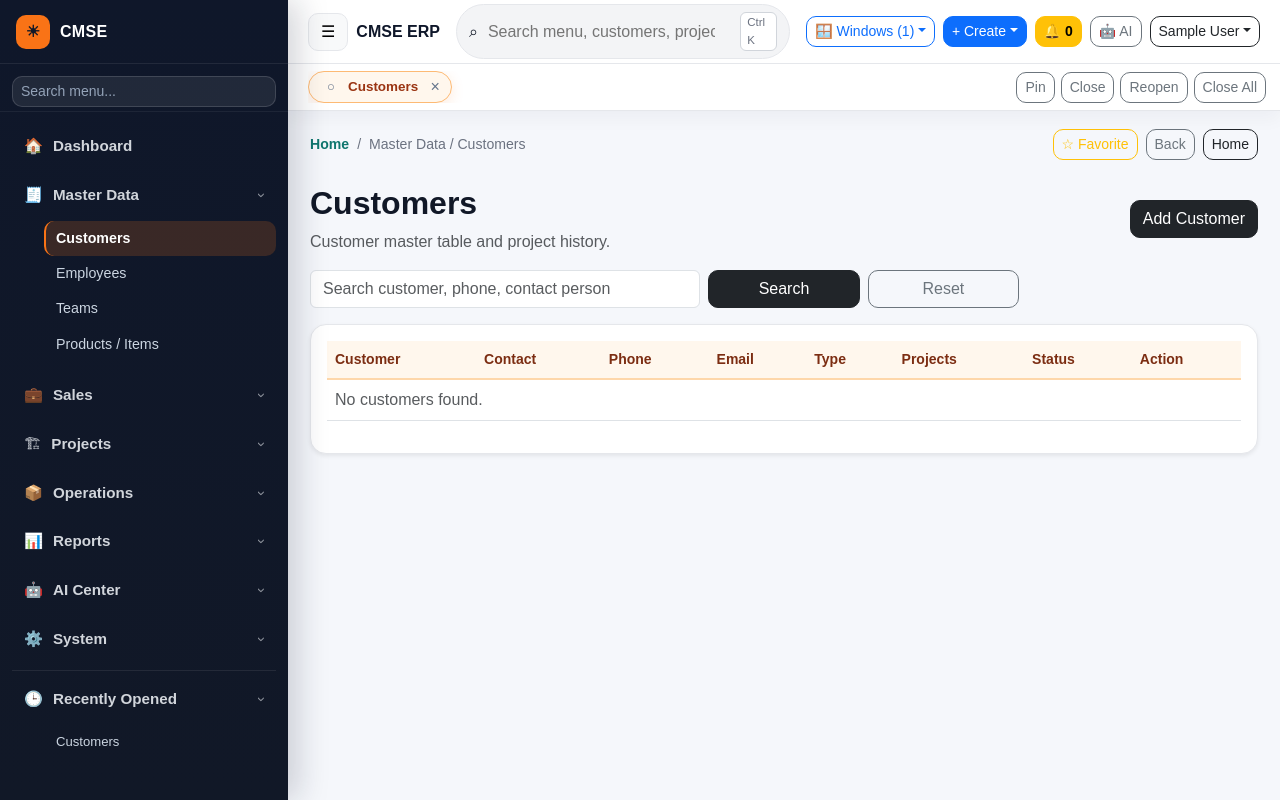
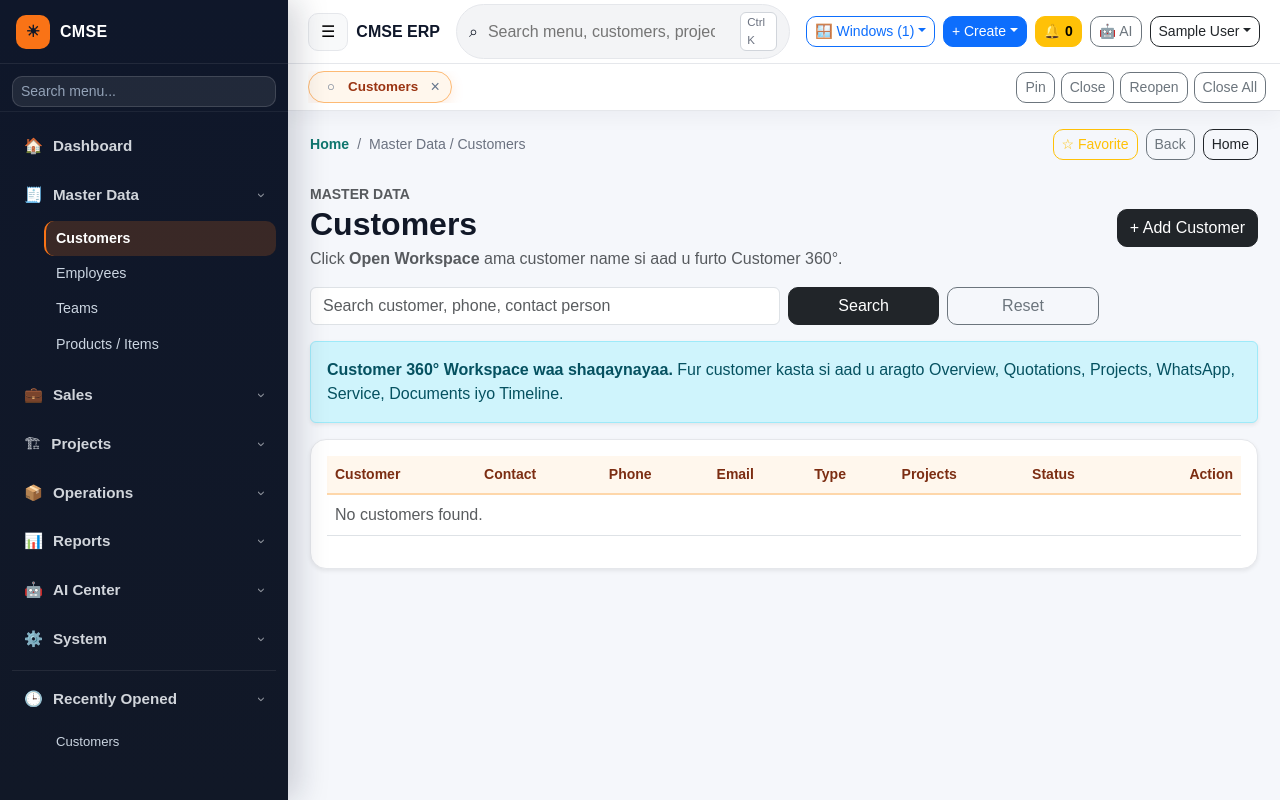
Before and after one commit to KhadarMF/CMSE2, a Flask app: page /master/customers in a window 1280 px wide. Run offline with Flask 3, Linux system fonts and the light colour scheme; the visitor is signed in with stand-in values (Sample User, id 1); data that the repository does not hold is empty; some libraries are stand-ins or nearby versions.

```diff
--- a/app/routes/master_routes.py
+++ b/app/routes/master_routes.py
@@ -5,7 +5,8 @@ from flask_login import login_required, current_user
 from app import db
 from app.models import (
     Customer, Employee, Team, TeamMember, Project, ProjectTeamAssignment,
-    ProjectEmployeeAssignment, Branch, Department, User,
+    ProjectEmployeeAssignment, Branch, Department, User, SalesInquiry,
+    SalesQuotation, SupportTicket, WarrantyRegistration, WhatsAppMessage, Document,
     EMPLOYEE_STATUSES, EMPLOYEE_TYPES, TEAM_STATUSES, PROJECT_WORK_STATUSES
 )
 from app.permissions import can_manage_users, can_create_project
@@ -39,6 +40,80 @@ def customers():
     customers = query.order_by(Customer.customer_name.asc()).all()
     return render_template("master/customers.html", customers=customers, q=q)
 
+
+
+def _phone_suffix(phone):
+    digits = ''.join(ch for ch in (phone or '') if ch.isdigit())
+    return digits[-7:] if len(digits) >= 7 else digits
+
+def _customer_360_context(customer):
+    name = customer.customer_name
+    phone_suffix = _phone_suffix(customer.phone)
+
+    projects = Project.query.filter(Project.customer_name.ilike(name)).order_by(Project.created_at.desc()).limit(50).all()
+    inquiries = SalesInquiry.query.filter(
+        (SalesInquiry.customer_id == customer.id) | (SalesInquiry.customer_name.ilike(name))
+    ).order_by(SalesInquiry.created_at.desc()).limit(20).all()
+    quotations = SalesQuotation.query.filter(SalesQuotation.customer_name.ilike(name)).order_by(SalesQuotation.created_at.desc()).limit(50).all()
+    tickets = SupportTicket.query.filter(
+        (SupportTicket.customer_id == customer.id) | (SupportTicket.customer_name.ilike(name))
+    ).order_by(SupportTicket.created_at.desc()).limit(20).all()
+    warranties = WarrantyRegistration.query.filter(
+        (WarrantyRegistration.customer_id == customer.id) | (WarrantyRegistration.customer_name.ilike(name))
+    ).order_by(WarrantyRegistration.created_at.desc()).limit(20).all()
+
+    whatsapp_query = WhatsAppMessage.query
+    if phone_suffix:
+        whatsapp_query = whatsapp_query.filter(WhatsAppMessage.phone_number.contains(phone_suffix))
+    else:
+        whatsapp_query = whatsapp_query.filter(WhatsAppMessage.recipient_name.ilike(name))
+    whatsapp_messages = whatsapp_query.order_by(WhatsAppMessage.created_at.desc()).limit(30).all()
+
+    project_ids = [p.id for p in projects]
+    documents = Document.query.filter(Document.project_id.in_(project_ids)).order_by(Document.upload_date.desc()).limit(20).all() if project_ids else []
+
+    total_quotation_value = sum(float(getattr(q, 'total_amount', 0) or 0) for q in quotations)
+    open_quotations = [q for q in quotations if (q.status or '').lower() not in ['rejected', 'expired', 'converted to project']]
+    open_projects = [p for p in projects if (p.status or '').lower() not in ['completed', 'cancelled', 'closed']]
+    open_tickets = [t for t in tickets if (t.status or '').lower() not in ['resolved', 'closed', 'cancelled']]
+    active_warranties = [w for w in warranties if (w.status or '').lower() == 'active']
+
+    timeline = []
+    def add_timeline(label, title, when, url=None, status=None):
+        if when:
+            timeline.append({'label': label, 'title': title, 'when': when, 'url': url, 'status': status})
+    for q in quotations[:8]:
+        add_timeline('Quotation', f'{q.ref_no} - {q.project_type or "Quotation"}', q.created_at, url_for('sales.quotation_detail', quotation_id=q.id), q.status)
+    for p in projects[:8]:
+        add_timeline('Project', p.project_name, p.created_at, url_for('projects.detail', project_id=p.id), p.status)
+    for i in inquiries[:8]:
+        add_timeline('Inquiry', f'{i.ref_no} - {i.project_type or "Inquiry"}', i.created_at, url_for('sales.inquiry_detail', inquiry_id=i.id), i.status)
+    for t in tickets[:8]:
+        add_timeline('Service', f'{t.ref_no} - {t.issue_category or "Ticket"}', t.created_at, url_for('support.ticket_detail', ticket_id=t.id), t.status)
+    for m in whatsapp_messages[:8]:
+        add_timeline('WhatsApp', (m.message_body or m.template_name or 'WhatsApp message')[:80], m.created_at, None, m.status)
+    timeline = sorted(timeline, key=lambda x: x['when'], reverse=True)[:20]
+
+    return {
+        'projects': projects, 'inquiries': inquiries, 'quotations': quotations,
+        'tickets': tickets, 'warranties': warranties, 'whatsapp_messages': whatsapp_messages,
+        'documents': documents, 'timeline': timeline,
+        'summary': {
+            'quotation_count': len(quotations),
+            'quotation_value': total_quotation_value,
+            'open_quotations': len(open_quotations),
+            'project_count': len(projects),
+            'open_projects': len(open_projects),
+            'ticket_count': len(tickets),
+            'open_tickets': len(open_tickets),
+            'active_warranties': len(active_warranties),
+            'whatsapp_count': len(whatsapp_messages),
+            'document_count': len(documents),
+        },
+        'phone_suffix': phone_suffix,
+        'last_activity': timeline[0]['when'] if timeline else customer.created_at,
+    }
+
 @master_bp.route("/customers/create", methods=["GET", "POST"])
 @login_required
 def create_customer():
@@ -64,8 +139,16 @@ def create_customer():
         db.session.add(customer)
         db.session.commit()
         flash("Customer created successfully.", "success")
-        return redirect(url_for("master.customers"))
+        return redirect(url_for("master.customer_360", customer_id=customer.id))
     return render_template("master/customer_form.html", customer=None)
+
+
+@master_bp.route("/customers/<int:customer_id>")
+@login_required
+def customer_360(customer_id):
+    customer = Customer.query.get_or_404(customer_id)
+    context = _customer_360_context(customer)
+    return render_template("master/customer_360.html", customer=customer, **context)
 
 @master_bp.route("/customers/<int:customer_id>/edit", methods=["GET", "POST"])
 @login_required
@@ -94,7 +177,7 @@ def edit_customer(customer_id):
             Project.query.filter_by(customer_name=old_name).update({"customer_name": new_name})
         db.session.commit()
         flash("Customer updated successfully.", "success")
-        return redirect(url_for("master.customers"))
+        return redirect(url_for("master.customer_360", customer_id=customer.id))
     return render_template("master/customer_form.html", customer=customer)
 
 @master_bp.route("/employees")
--- a/app/static/css/style.css
+++ b/app/static/css/style.css
@@ -235,3 +235,12 @@ body { background: linear-gradient(180deg, #fff7ed 0%, #f8fafc 180px); }
 .cmse-window-row.pinned{background:#eff6ff;}
 .cmse-window-row.dirty a{font-style:italic;}
 .cmse-window-row.dirty::before{content:'•';color:#f97316;font-weight:900;padding-left:6px;}
+
+/* Phase 17B.1: Customer 360 Workspace */
+.cmse-c360-hero{background:linear-gradient(135deg,#0f172a,#1d4ed8);color:#fff;border-radius:18px;padding:22px;display:flex;justify-content:space-between;gap:16px;align-items:center;flex-wrap:wrap}
+.cmse-c360-stat{background:#fff;border:1px solid #e5e7eb;border-radius:16px;padding:16px;box-shadow:0 8px 22px rgba(15,23,42,.06);min-height:112px}
+.cmse-c360-stat span{display:block;color:#64748b;font-size:.85rem;text-transform:uppercase;letter-spacing:.04em}
+.cmse-c360-stat strong{display:block;font-size:1.65rem;color:#0f172a;margin-top:4px}
+.cmse-c360-stat small{color:#64748b}
+.cmse-c360-tabs{gap:6px;flex-wrap:wrap}.cmse-c360-tabs .nav-link{border-radius:999px;border:1px solid #e5e7eb;background:#fff;color:#334155}.cmse-c360-tabs .nav-link.active{background:#0f172a;color:#fff;border-color:#0f172a}.cmse-c360-message{border:1px solid #e5e7eb;border-radius:12px;padding:10px 12px;margin-bottom:10px;background:#fff}.cmse-c360-message.inbound{border-left:4px solid #16a34a}.cmse-c360-message.outbound{border-left:4px solid #2563eb}.cmse-c360-timeline{position:relative;padding-left:6px}.cmse-c360-timeitem{display:flex;gap:12px;position:relative;padding:0 0 16px}.cmse-c360-dot{width:12px;height:12px;border-radius:50%;background:#2563eb;margin-top:5px;box-shadow:0 0 0 4px #dbeafe}.cmse-c360-timeitem:not(:last-child)::before{content:"";position:absolute;left:5px;top:20px;bottom:0;width:2px;background:#e5e7eb}
+@media (max-width:768px){.cmse-c360-hero{align-items:flex-start}.cmse-c360-stat{min-height:auto}}
--- a/app/templates/master/customers.html
+++ b/app/templates/master/customers.html
@@ -1,26 +1,43 @@
 {% extends "base.html" %}
 {% block content %}
 <div class="d-flex justify-content-between align-items-center mt-4 mb-3">
-    <div><h2 class="fw-bold">Customers</h2><p class="text-muted mb-0">Customer master table and project history.</p></div>
-    <a class="btn btn-dark" href="{{ url_for('master.create_customer') }}">Add Customer</a>
+    <div>
+        <div class="text-uppercase small text-muted fw-semibold">Master Data</div>
+        <h2 class="fw-bold mb-1">Customers</h2>
+        <p class="text-muted mb-0">Click <strong>Open Workspace</strong> ama customer name si aad u furto Customer 360°.</p>
+    </div>
+    <a class="btn btn-dark" href="{{ url_for('master.create_customer') }}">+ Add Customer</a>
 </div>
+
 <form class="row g-2 mb-3" method="get">
-    <div class="col-md-5"><input class="form-control" name="q" value="{{ q }}" placeholder="Search customer, phone, contact person"></div>
+    <div class="col-md-6"><input class="form-control" name="q" value="{{ q }}" placeholder="Search customer, phone, contact person"></div>
     <div class="col-md-2"><button class="btn btn-dark w-100">Search</button></div>
     <div class="col-md-2"><a class="btn btn-outline-secondary w-100" href="{{ url_for('master.customers') }}">Reset</a></div>
 </form>
+
+<div class="alert alert-info d-flex justify-content-between align-items-center flex-wrap gap-2 shadow-sm">
+    <div><strong>Customer 360° Workspace waa shaqaynayaa.</strong> Fur customer kasta si aad u aragto Overview, Quotations, Projects, WhatsApp, Service, Documents iyo Timeline.</div>
+</div>
+
 <div class="card shadow-sm"><div class="card-body table-responsive">
 <table class="table table-hover align-middle">
-<thead><tr><th>Customer</th><th>Contact</th><th>Phone</th><th>Email</th><th>Type</th><th>Projects</th><th>Status</th><th>Action</th></tr></thead>
+<thead><tr><th>Customer</th><th>Contact</th><th>Phone</th><th>Email</th><th>Type</th><th>Projects</th><th>Status</th><th class="text-end">Action</th></tr></thead>
 <tbody>
 {% for c in customers %}
 <tr>
-<td class="fw-semibold">{{ c.customer_name }}</td><td>{{ c.contact_person or "" }}</td><td>{{ c.phone or "" }}</td><td>{{ c.email or "" }}</td><td>{{ c.customer_type or "" }}</td>
-<td>{{ c.projects|length }}</td>
+<td class="fw-semibold">
+    <a href="{{ url_for('master.customer_360', customer_id=c.id) }}" class="text-decoration-none">{{ c.customer_name }}</a>
+    <div class="small text-muted">Customer 360°</div>
+</td>
+<td>{{ c.contact_person or "" }}</td>
+<td>{{ c.phone or "" }}</td>
+<td>{{ c.email or "" }}</td>
+<td>{{ c.customer_type or "" }}</td>
+<td><span class="badge text-bg-light">{{ c.project_count if c.project_count is defined else c.projects|length }}</span></td>
 <td>{% if c.is_active %}<span class="badge bg-success">Active</span>{% else %}<span class="badge bg-secondary">Inactive</span>{% endif %}</td>
-<td>
-<a class="btn btn-sm btn-outline-primary" href="{{ url_for('reports.customer_report_detail', customer_name=c.customer_name) }}">Report</a>
-<a class="btn btn-sm btn-outline-dark" href="{{ url_for('master.edit_customer', customer_id=c.id) }}">Edit</a>
+<td class="text-end">
+    <a class="btn btn-sm btn-primary" href="{{ url_for('master.customer_360', customer_id=c.id) }}">Open Workspace</a>
+    <a class="btn btn-sm btn-outline-dark" href="{{ url_for('master.edit_customer', customer_id=c.id) }}">Edit</a>
 </td>
 </tr>
 {% else %}<tr><td colspan="8" class="text-muted">No customers found.</td></tr>{% endfor %}
--- /dev/null
+++ b/app/templates/master/partials/customer_360_documents.html
@@ -0,0 +1,3 @@
+<div class="card shadow-sm"><div class="card-body table-responsive"><table class="table table-hover align-middle"><thead><tr><th>Title</th><th>Type</th><th>Project</th><th>Uploaded</th><th>Status</th></tr></thead><tbody>
+{% for d in documents %}<tr><td class="fw-semibold">{{ d.document_title }}</td><td>{{ d.document_type }}</td><td>{{ d.project.project_name if d.project else '' }}</td><td>{{ d.upload_date.strftime('%Y-%m-%d') if d.upload_date else '' }}</td><td>{{ d.approval_status }}</td></tr>{% else %}<tr><td colspan="5" class="text-muted">No documents found for this customer's projects.</td></tr>{% endfor %}
+</tbody></table></div></div>
--- /dev/null
+++ b/app/templates/master/partials/customer_360_inquiries.html
@@ -0,0 +1,5 @@
+<div class="card shadow-sm"><div class="card-body table-responsive">
+<table class="table table-hover align-middle"><thead><tr><th>Ref</th><th>Date</th><th>Source</th><th>Requirement</th><th>Status</th><th>Next Follow-up</th><th></th></tr></thead><tbody>
+{% for i in inquiries %}<tr><td class="fw-semibold">{{ i.ref_no }}</td><td>{{ i.inquiry_date or '' }}</td><td>{{ i.source or '' }}</td><td>{{ i.requirement_summary or i.project_type or '' }}</td><td><span class="badge bg-secondary">{{ i.status }}</span></td><td>{{ i.next_followup_date or '' }}</td><td><a class="btn btn-sm btn-outline-primary" href="{{ url_for('sales.inquiry_detail', inquiry_id=i.id) }}">Open</a></td></tr>
+{% else %}<tr><td colspan="7" class="text-muted">No inquiries found.</td></tr>{% endfor %}
+</tbody></table></div></div>
--- /dev/null
+++ b/app/templates/master/partials/customer_360_projects.html
@@ -0,0 +1,5 @@
+<div class="card shadow-sm"><div class="card-body table-responsive">
+<table class="table table-hover align-middle"><thead><tr><th>Project</th><th>Type</th><th>Capacity</th><th>Location</th><th>Status</th><th></th></tr></thead><tbody>
+{% for p in projects %}<tr><td class="fw-semibold">{{ p.project_name }}</td><td>{{ p.project_type }}</td><td>{{ p.capacity or '' }}</td><td>{{ p.location }}</td><td><span class="badge bg-primary">{{ p.status }}</span></td><td><a class="btn btn-sm btn-outline-primary" href="{{ url_for('projects.detail', project_id=p.id) }}">Open</a></td></tr>
+{% else %}<tr><td colspan="6" class="text-muted">No projects found.</td></tr>{% endfor %}
+</tbody></table></div></div>
--- /dev/null
+++ b/app/templates/master/partials/customer_360_quotations.html
@@ -0,0 +1,5 @@
+<div class="card shadow-sm"><div class="card-body table-responsive">
+<table class="table table-hover align-middle"><thead><tr><th>Ref</th><th>Date</th><th>Project Type</th><th>Capacity</th><th>Status</th><th class="text-end">Amount</th><th></th></tr></thead><tbody>
+{% for q in quotations %}<tr><td class="fw-semibold">{{ q.ref_no }}</td><td>{{ q.quotation_date or '' }}</td><td>{{ q.project_type or '' }}</td><td>{{ q.capacity or '' }}</td><td><span class="badge bg-info text-dark">{{ q.status }}</span></td><td class="text-end">${{ "{:,.2f}".format(q.total_amount or 0) }}</td><td><a class="btn btn-sm btn-outline-primary" href="{{ url_for('sales.quotation_detail', quotation_id=q.id) }}">Open</a></td></tr>
+{% else %}<tr><td colspan="7" class="text-muted">No quotations found.</td></tr>{% endfor %}
+</tbody></table></div></div>
--- /dev/null
+++ b/app/templates/master/partials/customer_360_service.html
@@ -0,0 +1,5 @@
+<div class="row g-3"><div class="col-lg-7"><div class="card shadow-sm"><div class="card-header fw-semibold">Service Tickets</div><div class="card-body table-responsive"><table class="table table-hover align-middle"><thead><tr><th>Ref</th><th>Issue</th><th>Priority</th><th>Status</th><th></th></tr></thead><tbody>
+{% for t in tickets %}<tr><td class="fw-semibold">{{ t.ref_no }}</td><td>{{ t.issue_category or t.issue_description[:60] }}</td><td>{{ t.priority }}</td><td><span class="badge bg-warning text-dark">{{ t.status }}</span></td><td><a class="btn btn-sm btn-outline-primary" href="{{ url_for('support.ticket_detail', ticket_id=t.id) }}">Open</a></td></tr>{% else %}<tr><td colspan="5" class="text-muted">No service tickets found.</td></tr>{% endfor %}
+</tbody></table></div></div></div><div class="col-lg-5"><div class="card shadow-sm"><div class="card-header fw-semibold">Warranties</div><div class="card-body table-responsive"><table class="table table-sm"><thead><tr><th>Ref</th><th>Capacity</th><th>Status</th><th></th></tr></thead><tbody>
+{% for w in warranties %}<tr><td>{{ w.ref_no }}</td><td>{{ w.capacity or '' }}</td><td>{{ w.status }}</td><td><a href="{{ url_for('support.warranty_detail', warranty_id=w.id) }}">Open</a></td></tr>{% else %}<tr><td colspan="4" class="text-muted">No warranties found.</td></tr>{% endfor %}
+</tbody></table></div></div></div></div>
--- /dev/null
+++ b/app/templates/master/partials/customer_360_timeline.html
@@ -0,0 +1,4 @@
+<div class="card shadow-sm"><div class="card-body"><div class="cmse-c360-timeline">
+{% for item in timeline %}<div class="cmse-c360-timeitem"><div class="cmse-c360-dot"></div><div><div class="small text-muted">{{ item.when.strftime('%Y-%m-%d %H:%M') if item.when else '' }} · {{ item.label }} {% if item.status %}· {{ item.status }}{% endif %}</div><div class="fw-semibold">{% if item.url %}<a href="{{ item.url }}">{{ item.title }}</a>{% else %}{{ item.title }}{% endif %}</div></div></div>
+{% else %}<div class="text-muted">No timeline activity found.</div>{% endfor %}
+</div></div></div>
--- /dev/null
+++ b/app/templates/master/partials/customer_360_whatsapp.html
@@ -0,0 +1,4 @@
+<div class="card shadow-sm"><div class="card-header d-flex justify-content-between align-items-center"><strong>WhatsApp Messages</strong>{% if customer.phone %}<a class="btn btn-sm btn-success" href="{{ url_for('whatsapp.conversation_detail', phone=customer.phone) }}">Open Conversation</a>{% endif %}</div><div class="card-body">
+{% for m in whatsapp_messages %}<div class="cmse-c360-message {{ 'inbound' if m.direction == 'Inbound' else 'outbound' }}"><div class="small text-muted">{{ m.direction }} · {{ m.status }} · {{ m.created_at.strftime('%Y-%m-%d %H:%M') if m.created_at else '' }}</div><div>{{ m.message_body or m.template_name or '-' }}</div></div>
+{% else %}<div class="text-muted">No WhatsApp messages found.</div>{% endfor %}
+</div></div>
```
Also changed, not shown: PHASE17B1B_CUSTOMER_360_WORKSPACE_REAL_FIX.md (added, +24 -0 lines), PHASE17B1_CUSTOMER_360_RELEASE_NOTES.md (added, +39 -0 lines), app/templates/master/customer_360.html (added, +96 -0 lines).
